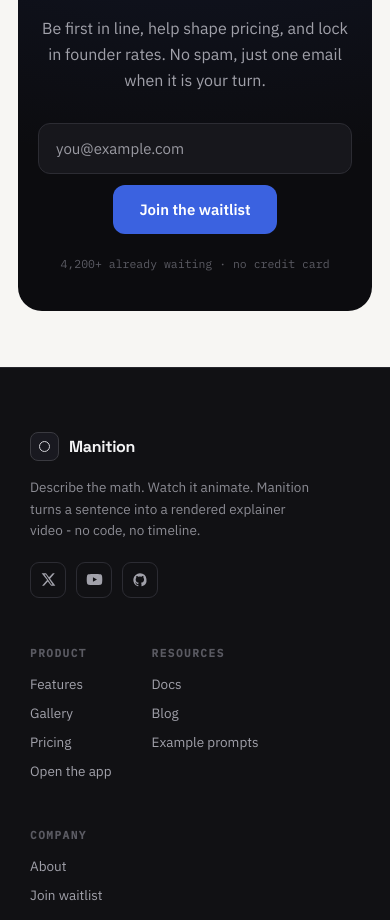
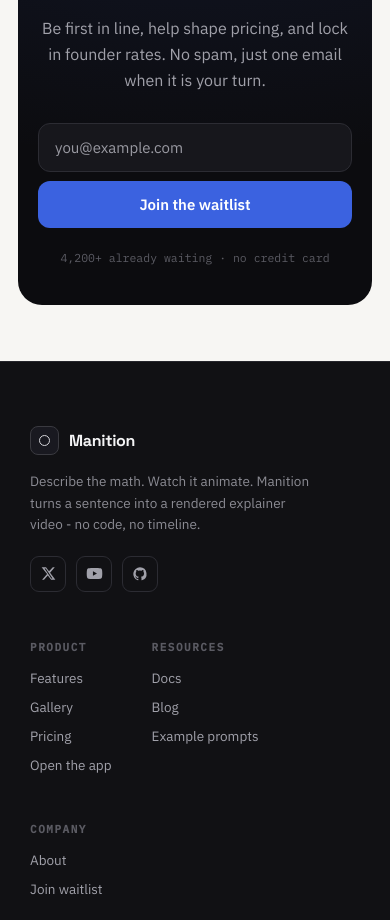
Before and after one commit to Shubham-355/manition-web, a Next.js app: page / in a window 390 px wide. Shown: the part 4781-5701 px from the top of the page. Built offline with nearby package versions, Linux system fonts and the light colour scheme; no server answers.

Commit message:
waitlist: fix the joined chip overflow and stack the form on narrow screens

```diff
--- a/app/components/Interactive.tsx
+++ b/app/components/Interactive.tsx
@@ -106,21 +106,28 @@ export function WaitlistForm({ source = "/" }: { source?: string }) {
   if (state.status === "joined") {
     return (
       <div
+        className="wl-joined"
         style={parseStyle(
-          "display:inline-flex; align-items:center; gap:11px; background:#14211a; border:1px solid #2a4a35; color:#8fe0a6; border-radius:13px; padding:16px 24px; font-size:15px;",
+          "display:inline-flex; align-items:center; gap:11px; max-width:520px; text-align:left; background:#14211a; border:1px solid #2a4a35; color:#8fe0a6; border-radius:13px; padding:16px 24px; font-size:15px; line-height:1.5;",
         )}
       >
         <span
           style={parseStyle(
-            "width:22px; height:22px; border-radius:50%; background:#2f7a4a; color:#fff; display:flex; align-items:center; justify-content:center; font-size:13px;",
+            "flex:0 0 auto; width:22px; height:22px; border-radius:50%; background:#2f7a4a; color:#fff; display:flex; align-items:center; justify-content:center; font-size:13px;",
           )}
         >
           ✓
         </span>
+        {/* one child, or each run of text becomes its own flex item on a nowrap row */}
+        <span>
           {state.alreadyOn ? (
             <>
               You&apos;re already on the list. We&apos;ll email{" "}
-            <strong style={parseStyle("color:#f7f6f3; font-weight:600;")}>
+              <strong
+                style={parseStyle(
+                  "color:#f7f6f3; font-weight:600; overflow-wrap:anywhere;",
+                )}
+              >
                 {state.email}
               </strong>{" "}
               when it&apos;s your turn.
@@ -128,12 +135,17 @@ export function WaitlistForm({ source = "/" }: { source?: string }) {
           ) : (
             <>
               You&apos;re on the list! We&apos;ll email{" "}
-            <strong style={parseStyle("color:#f7f6f3; font-weight:600;")}>
+              <strong
+                style={parseStyle(
+                  "color:#f7f6f3; font-weight:600; overflow-wrap:anywhere;",
+                )}
+              >
                 {state.email}
               </strong>{" "}
               soon.
             </>
           )}
+        </span>
       </div>
     );
   }
@@ -142,6 +154,7 @@ export function WaitlistForm({ source = "/" }: { source?: string }) {
     <>
       <form
         action={formAction}
+        className="wl-form"
         style={parseStyle(
           "display:flex; flex-wrap:wrap; gap:11px; justify-content:center; max-width:520px; margin:0 auto;",
         )}
@@ -162,6 +175,7 @@ export function WaitlistForm({ source = "/" }: { source?: string }) {
           name="email"
           required
           autoComplete="email"
+          className="wl-input"
           onFocus={() => setFocused(true)}
           onBlur={() => setFocused(false)}
           placeholder="you@example.com"
@@ -181,6 +195,7 @@ export function WaitlistForm({ source = "/" }: { source?: string }) {
         <button
           type="submit"
           disabled={pending}
+          className="wl-btn"
           onMouseEnter={() => setBtnHover(true)}
           onMouseLeave={() => setBtnHover(false)}
           style={{
--- a/app/globals.css
+++ b/app/globals.css
@@ -67,6 +67,17 @@ details[open] .faq-chevron { transform: rotate(180deg); }
 }
 @media (max-width:420px){
   .hh-thumbs{ grid-template-columns:repeat(auto-fill,minmax(86px,1fr)) !important; }
+}
+
+/* ===== Waitlist form (Home.dc.html) ===== */
+/* below this the input and button no longer fit on one row inside the card padding */
+@media (max-width:560px){
+  .wl-btn{ flex:1 1 100% !important; }
+}
+@media (max-width:420px){
+  .wl-form{ gap:9px !important; }
+  .wl-input, .wl-btn{ font-size:15px !important; padding:14px 16px !important; }
+  .wl-joined{ padding:14px 16px !important; font-size:14px !important; }
 }
 
 /* ===== Features (Features.dc.html) ===== */
```
Lines whose indentation alone changed are shown as unchanged.
